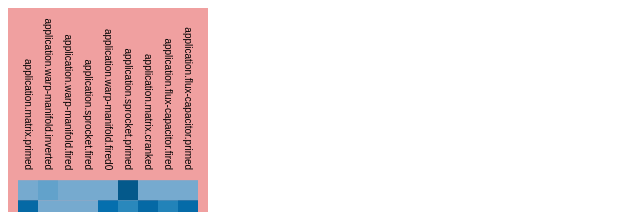
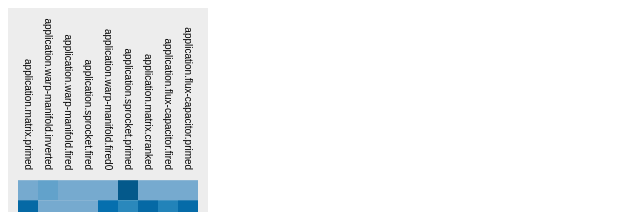
Before and after one commit to mpd106/usergrid-prototype, a plain HTML site: page index.html in a window 1280 px wide. Shown: the top 212 px of the page, without its empty margins (0-640 px from the left). Drawn offline with nearby package versions, Linux system fonts and the light colour scheme.

Commit message:
better colour

```diff
--- a/index.html
+++ b/index.html
@@ -5,7 +5,7 @@
 
         <style>
             .background {
-                background-color: #F0A0A0;
+                background-color: #EDEDED;
                 display: inline-block;
                 padding: 0px;
             }
```
